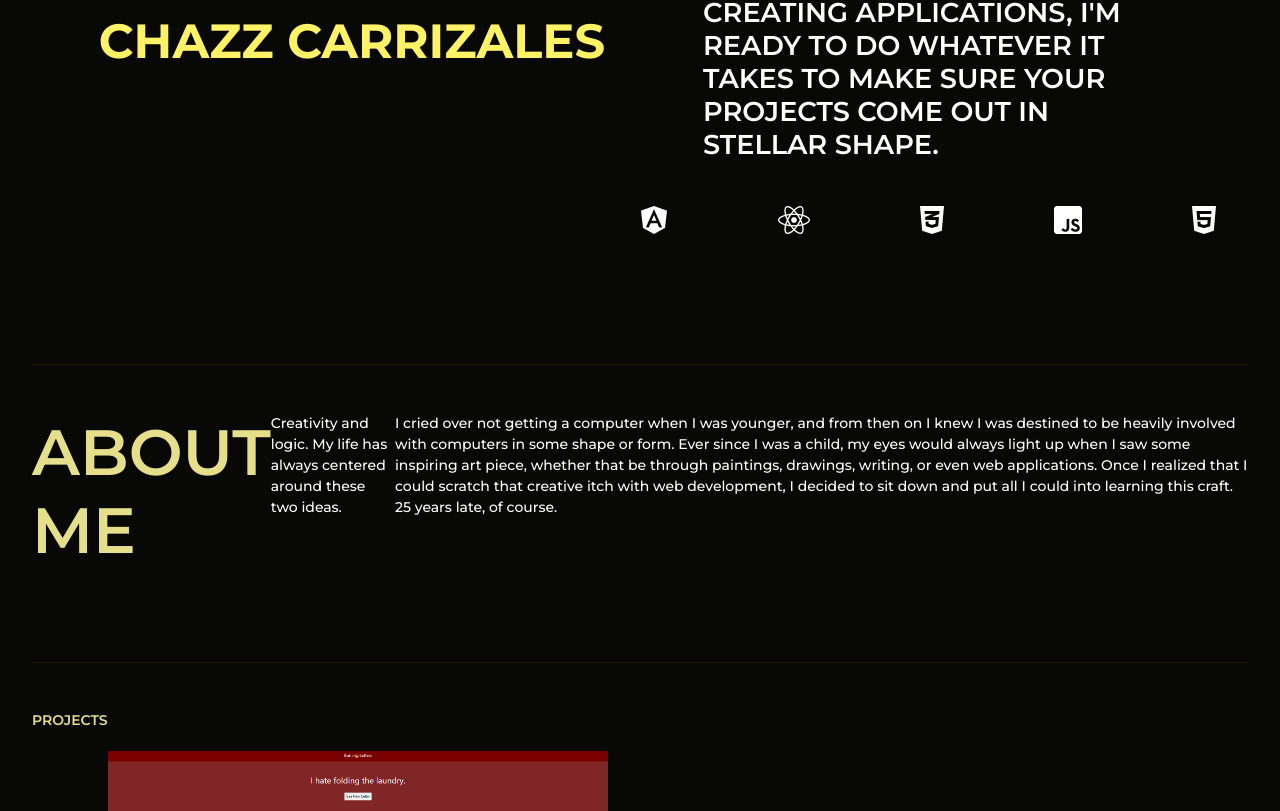
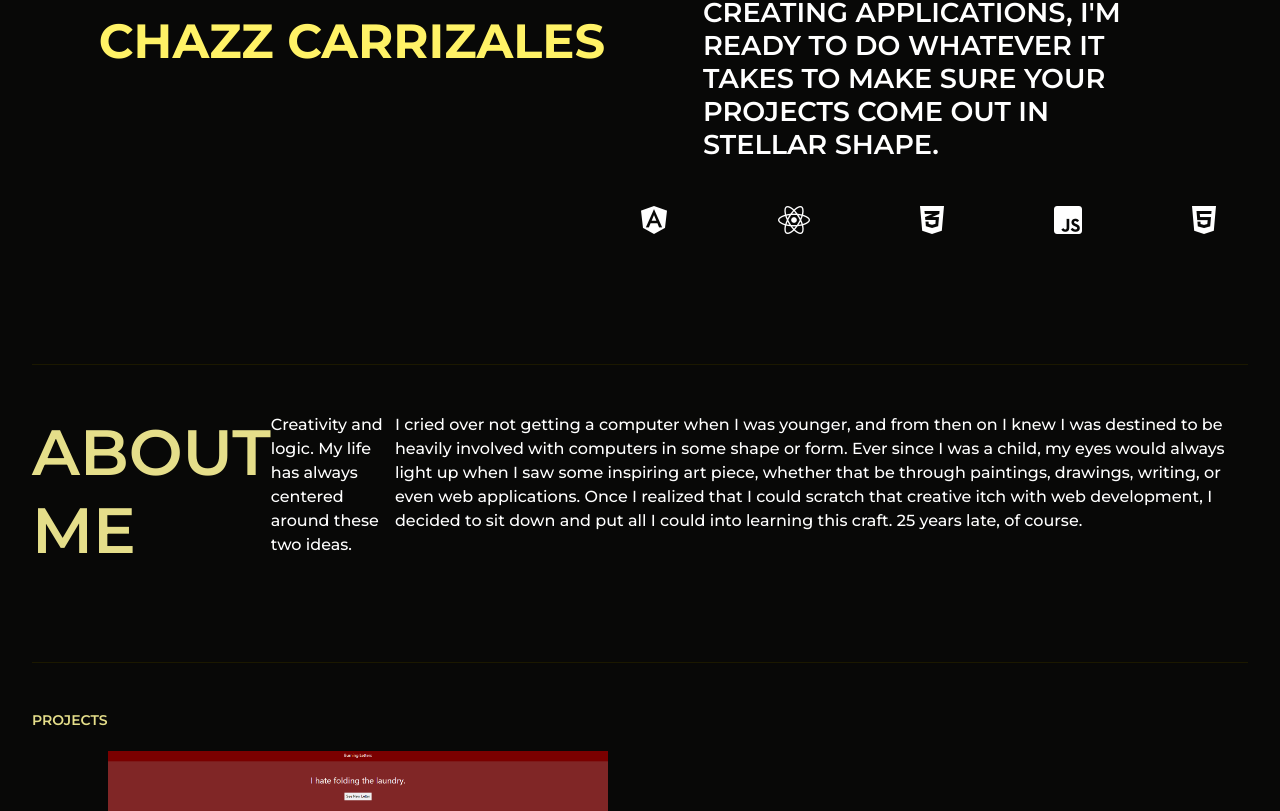
Before and after one commit to czcarrizales/react-portfolio, a React (Create React App) app: page / in a window 1280 px wide. Shown: the part 354-1165 px from the top of the page. Built offline with nearby package versions, Linux system fonts and the light colour scheme.

Commit message:
slight increase to font-size on About

```diff
--- a/src/css/About.css
+++ b/src/css/About.css
@@ -7,14 +7,14 @@
 }
 
 .about-container h2 {
-    font-size: .875rem;
+    font-size: 1.2rem;
     font-weight: 600;
     margin-bottom: .7em;
     color: #E5DE8A;
 }
 
 .about-container p {
-    font-size: .875rem;
+    font-size: 1rem;
     font-weight: 500;
     line-height: 1.5;
 }
```
